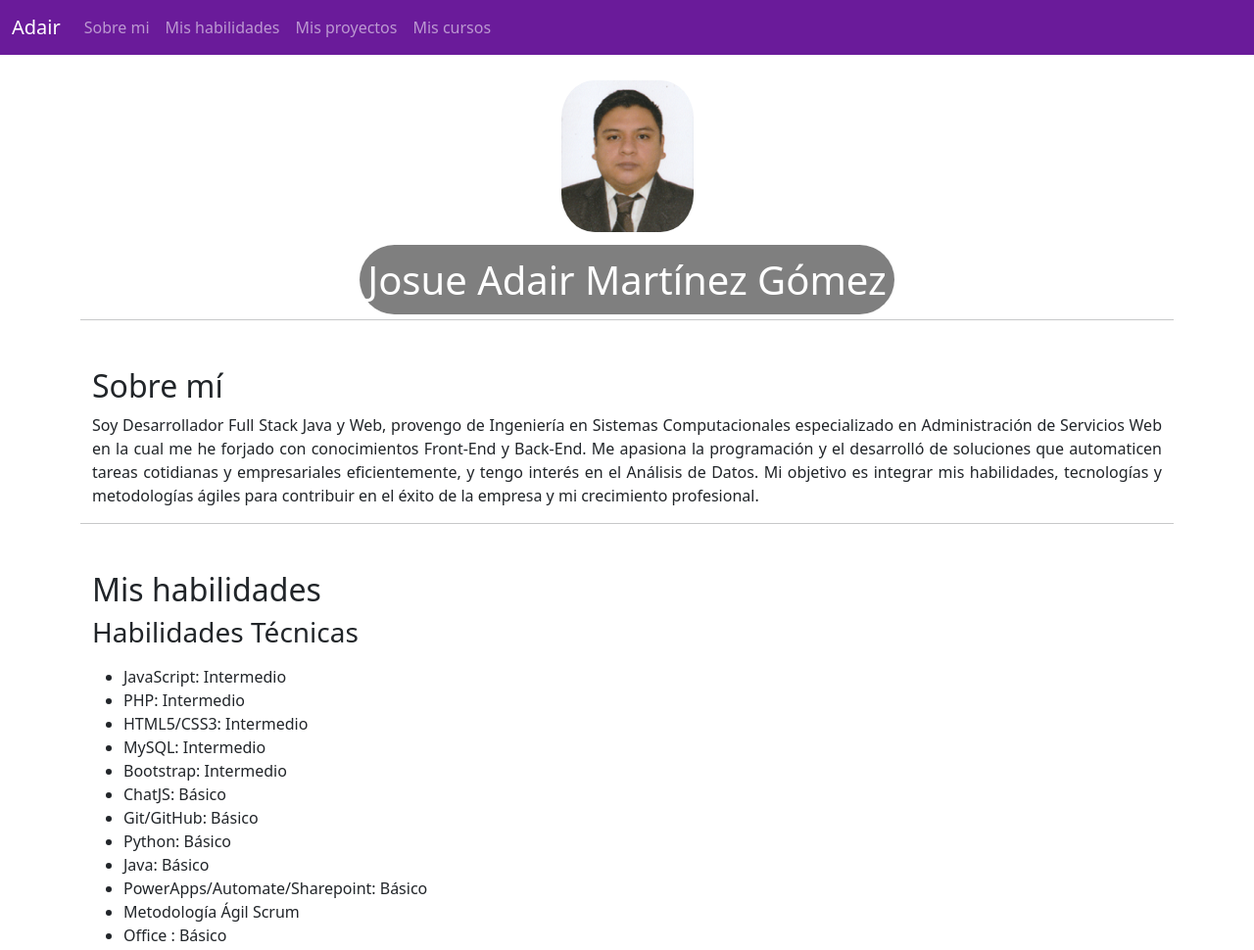
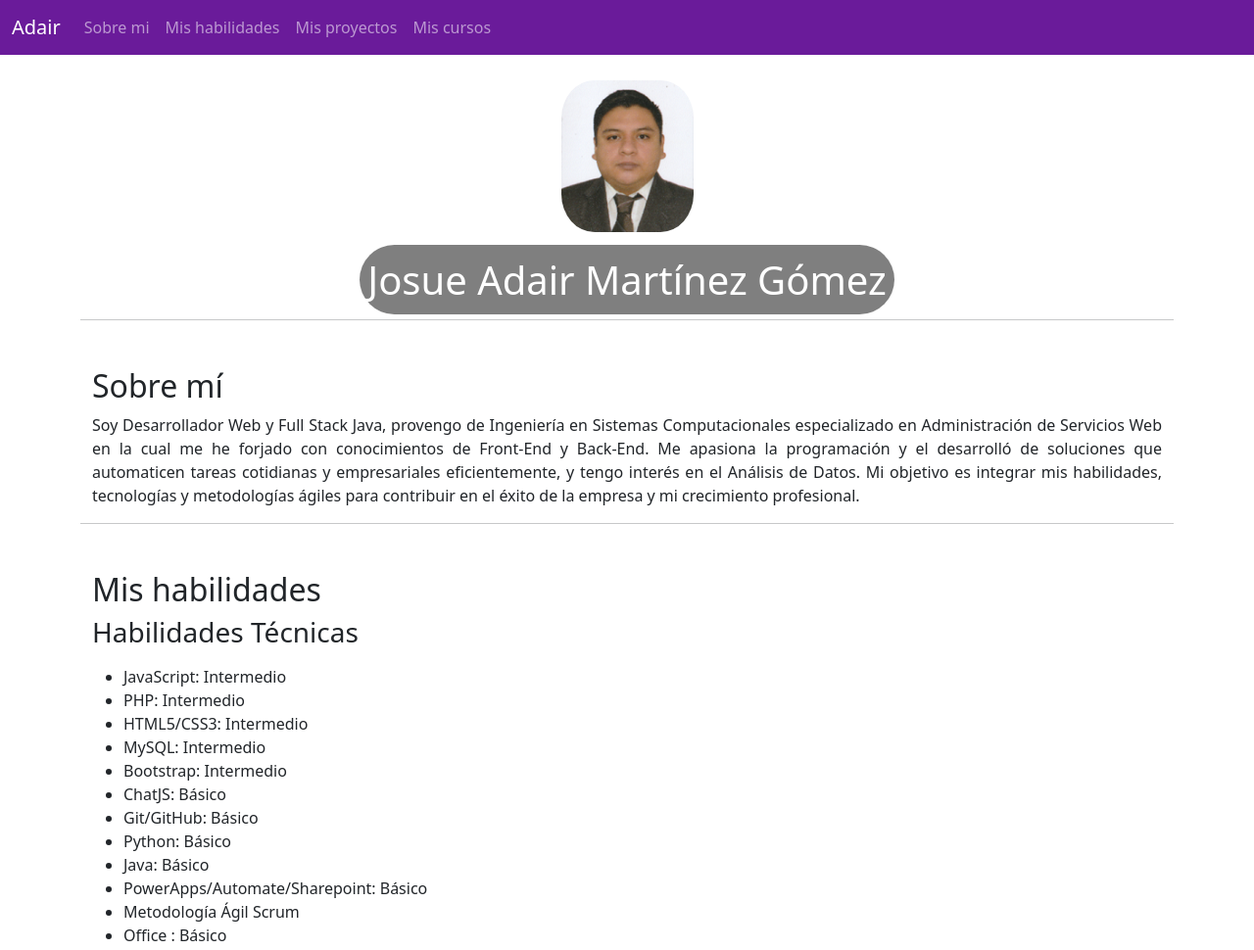
Before and after one commit to Adair-Gmz/adair-gomez.github.io, a plain HTML site: page index.html in a window 1280 px wide. Shown: the top 970 px of the page at 98% size. Drawn offline with nearby package versions, Linux system fonts and the light colour scheme.

Commit message:
Mi portafolio 2

```diff
--- a/index.html
+++ b/index.html
@@ -41,8 +41,8 @@
         <div id="sobre-mi" class="container mt-5">
             <h2>Sobre mí</h2>
             <p style="text-align: justify;">
-                Soy Desarrollador Full Stack Java y Web, provengo de Ingeniería en Sistemas Computacionales especializado
-                en Administración de Servicios Web en la cual me he forjado con conocimientos Front-End y Back-End. Me
+                Soy Desarrollador Web y Full Stack Java, provengo de Ingeniería en Sistemas Computacionales especializado
+                en Administración de Servicios Web en la cual me he forjado con conocimientos de Front-End y Back-End. Me
                 apasiona la programación y el desarrolló de soluciones que automaticen tareas cotidianas y empresariales
                 eficientemente, y tengo interés en el Análisis de Datos. Mi objetivo es integrar mis habilidades,
                 tecnologías y metodologías ágiles para contribuir en el éxito de la empresa y mi crecimiento profesional.
```
